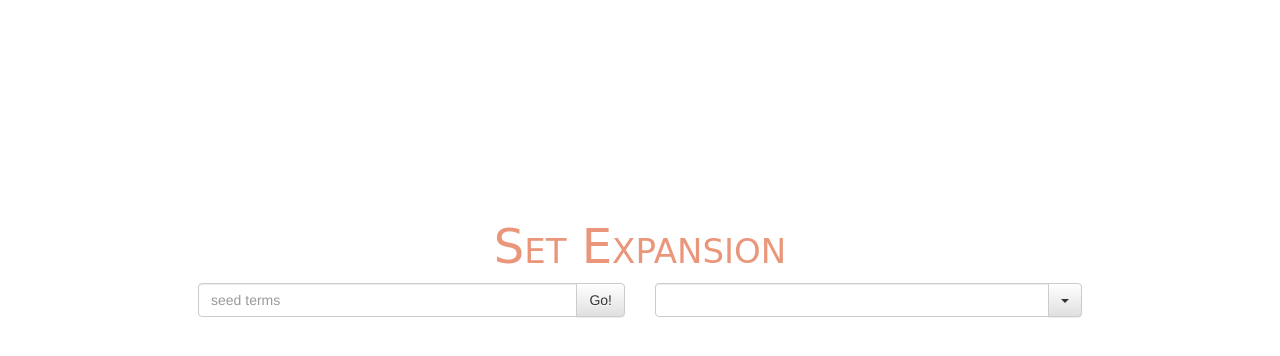
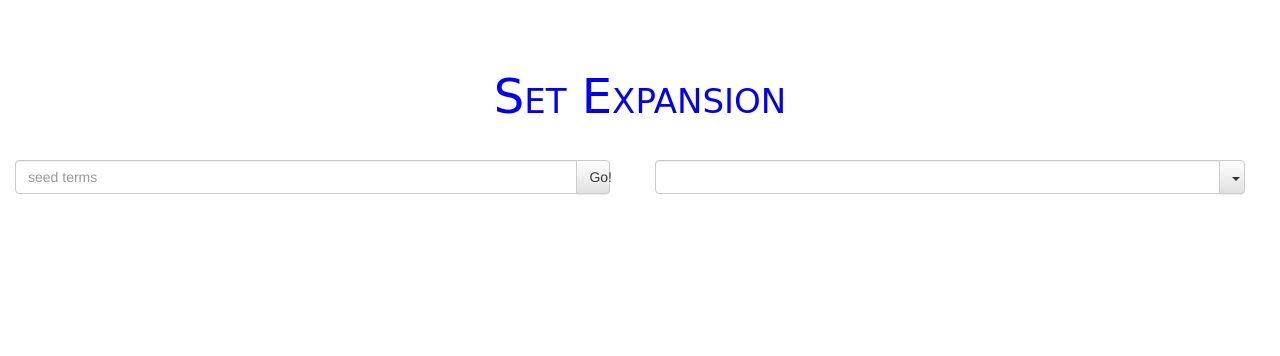
Before and after one commit to SonamGupta29/IRE-SetExpansion, a plain HTML site: page UI/index.html in a window 1280 px wide. Drawn offline with nearby package versions, Linux system fonts and the light colour scheme.

Commit message:
updating as per new UI

```diff
--- a/UI/css/main.css
+++ b/UI/css/main.css
@@ -1,20 +1,38 @@
+body{
+}
 .header{
 	text-align: center;
 }
 h2{
-	color: darksalmon;
+	color: blue;
 	font-family: cursive;
 	font-size: -webkit-xxx-large;
 	font-variant: small-caps;
+	margin-bottom:3%;
 }
 .pad{
 	width: 100%;
-	height: 200px;
+	height: 50px;
 
 }
-.pad1{
+.wid{
+	width: 98%;
+}
+.results{
+
+	margin-top: 10%;
 	margin-left: 30%;
+	margin-bottom: 10%;
 }
-.wid{
-	width: 70%;
+
+table, td, th {
+    border: 1px solid #848484;
 }
+
+td {
+    background-color: white;
+}
+
+button{
+	width:70%;
+}
```
